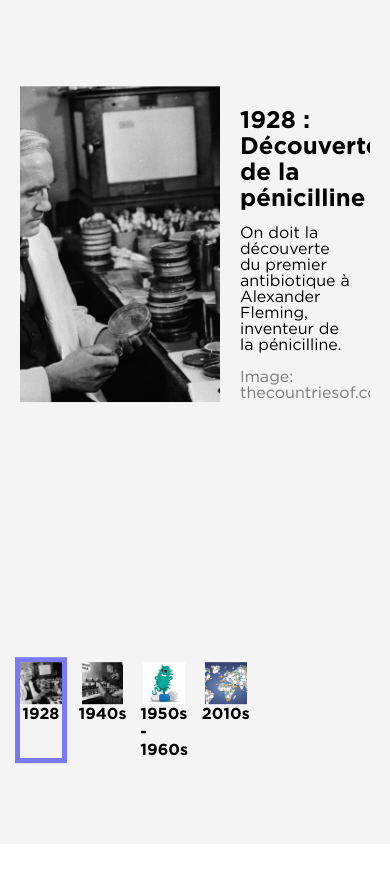
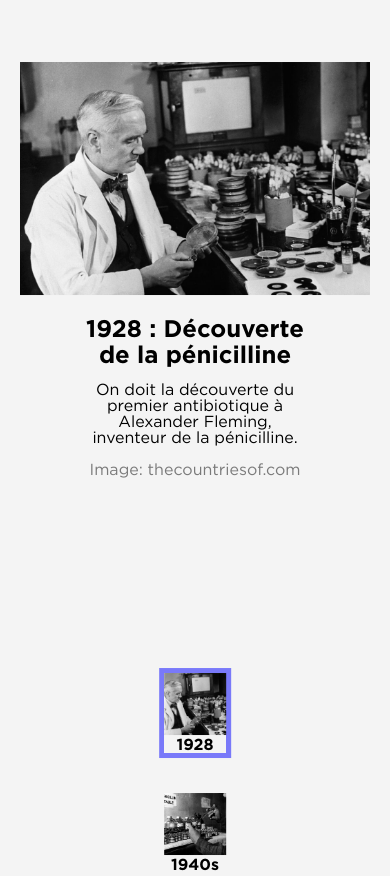
Before and after one commit to AfficheSVT/afficheSVT, a plain HTML site: page index.html in a window 390 px wide. Shown: the top 876 px of the page. Before the commit the page ends 844 px from the top, so only its background shows below. Drawn offline with Linux system fonts and the light colour scheme.

Commit message:
Add files via upload

```diff
--- a/css/style.css
+++ b/css/style.css
@@ -18,10 +18,10 @@
 
 html {
     font-family: 'GothamBook', sans-serif;
+    background-color: #F4F4F4;
 }
 
 section {
-    background: #F4F4F4;
     width: 100vw;
     height: 100vh;
 }
@@ -199,7 +199,7 @@ section {
 
 .carousel__thumbnails li {
     flex: 1 1 auto;
-    max-width: calc((100% / 6) - 20px);
+    max-width: calc((100% / 6) - 0px);
     margin: 0 10px;
     transition: all 300ms ease-in-out;
 }
@@ -248,4 +248,48 @@ section {
     font-family: "GothamBold", sans-serif;
     display: flex;
     justify-content: center;
+    white-space: nowrap;
 }
+
+@media screen and (max-width: 900px) {
+    .carousel__slide figure {
+        flex-direction: column;
+    }
+
+    .carousel__slide figcaption {
+        align-self: center;
+        width: 75%;
+        text-align: center;
+    }
+
+    .carousel__thumbnails {
+        list-style: none;
+        padding: 0;
+        margin: 0;
+        display: flex;
+        margin: 0 -10px;
+        justify-content: space-evenly;
+    }
+}
+
+@media screen and (max-width: 690px) {
+
+    .carousel__slide div {
+        position: relative;
+        width: 100%;
+        margin-top: 350px;
+    }
+
+    .carousel__thumbnails {
+        display: flex;
+        flex-direction: column;
+    }
+
+    .carousel__thumbnails li {
+        position: relative;
+        left: 50%;
+        transform: translate(-50%, 0);
+        margin: 20px 0;
+    }
+
+}
```
